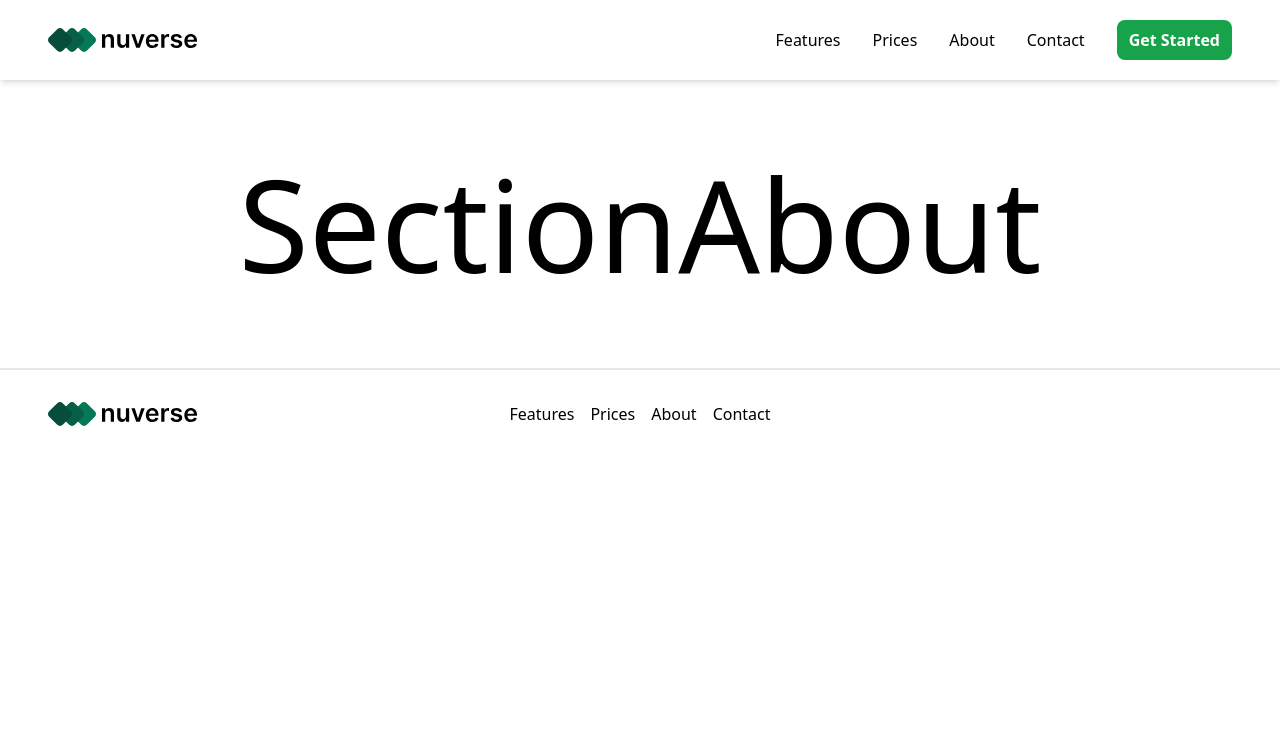
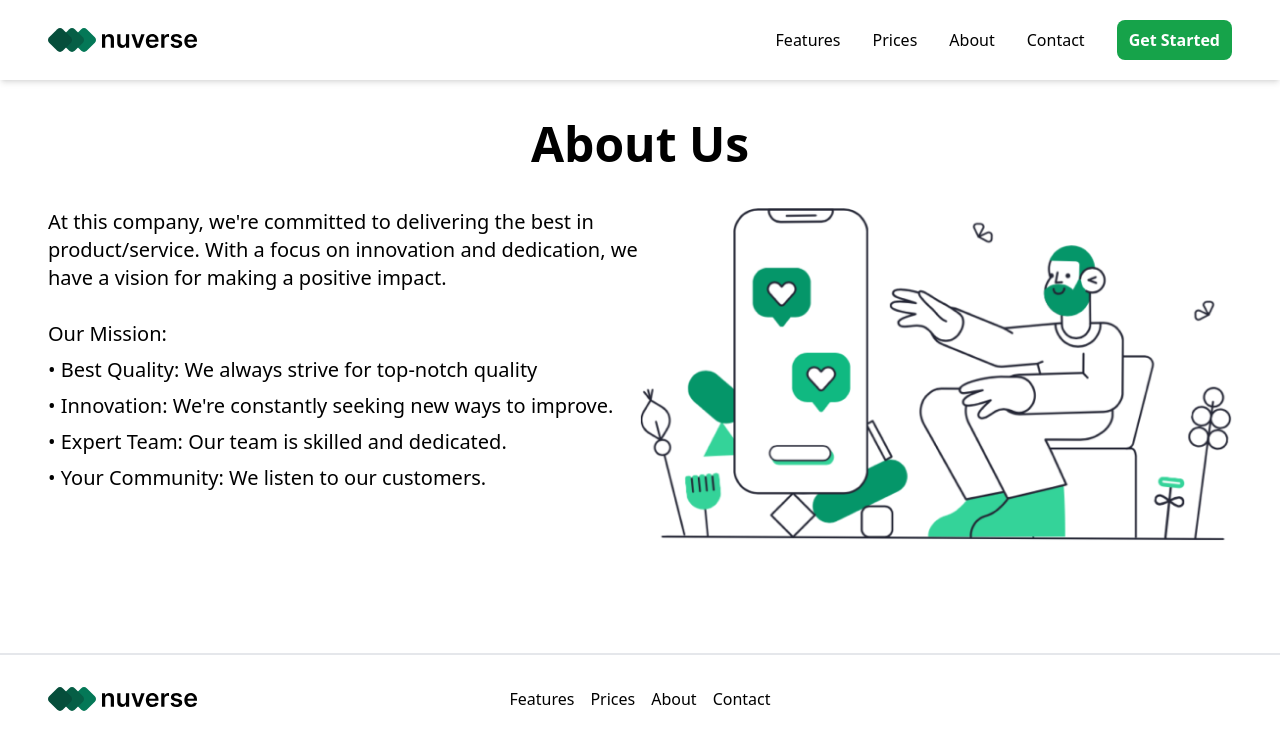
Before and after one commit to akbarmul/latihan-reactjs, a React (Vite) app: page /about in a window 1280 px wide. Shown: the top 750 px of the page. Built offline with nearby package versions, Linux system fonts and the light colour scheme; some icons are missing.

Commit message:
about done

```diff
--- a/src/components/SectionAbout.jsx
+++ b/src/components/SectionAbout.jsx
@@ -1,5 +1,30 @@
 import React from "react";
 
+import imageSecHero from "../assets/hero-illustration.png";
+
 export default function SectionAbout() {
-  return <div className="text-9xl my-20 text-center">SectionAbout</div>;
+  return (
+    <>
+      <main>
+        <section className="container mb-28">
+          <h1 className="my-10 font-bold text-3xl sm:text-5xl text-center">About Us</h1>
+          <div className="flex sm:flex-row flex-col">
+            <div className="sm:w-1/2 w-full order-2 sm:order-1">
+              <p className="mb-7 text-xl">At this company, we're committed to delivering the best in product/service. With a focus on innovation and dedication, we have a vision for making a positive impact.</p>
+              <p className="text-xl mb-2">Our Mission:</p>
+              <ul className="gap-2 flex flex-col text-xl">
+                <li> • Best Quality: We always strive for top-notch quality</li>
+                <li> • Innovation: We're constantly seeking new ways to improve.</li>
+                <li> • Expert Team: Our team is skilled and dedicated.</li>
+                <li> • Your Community: We listen to our customers.</li>
+              </ul>
+            </div>
+            <div className="sm:w-1/2 w-full my-6 sm:my-0 order-1 sm:order-2">
+              <img src={imageSecHero} alt="hero" />
+            </div>
+          </div>
+        </section>
+      </main>
+    </>
+  );
 }
```
